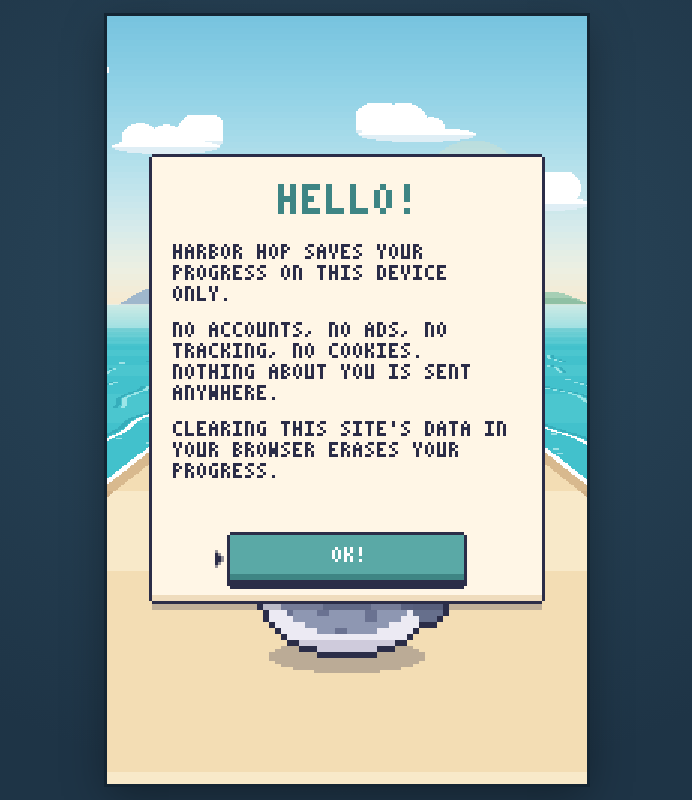
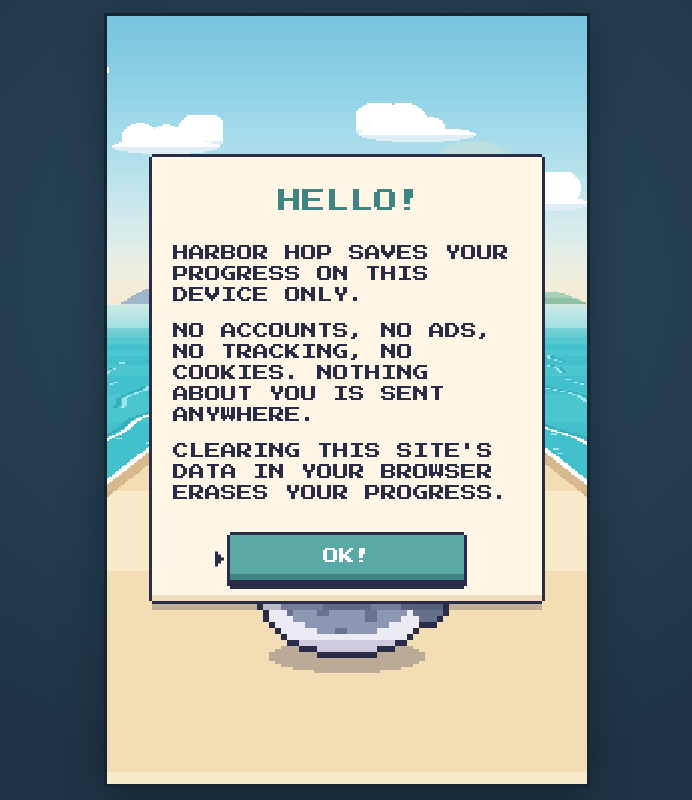
Before and after one commit to sourgummiunicorn/vocaJump, a plain HTML site: page index.html in a window 1280 px wide. Shown: the whole page, without its empty margins (293-985 px from the left). Drawn offline with Linux system fonts and the light colour scheme.

Commit message:
Switch all lettering to a clearer 8-bit font (Press Start 2P)
The old 3x5 letters were too small to tell N, M, W and H apart. All text
now uses an 8x8 alphabet traced from Press Start 2P (SIL Open Font
License 1.1, see FONT-LICENSE.txt).

- The game canvas is now 3x finer (480 x 768) with the same 160 x 256
  game-pixel layout, so letters use smaller, sharper dots: normal text
  is 2/3 of a game pixel per dot, titles keep their old width.
- Wrapping measures the new, wider letters, and labels that no longer
  fit were shortened or given wider buttons (results screens, shop,
  options, help, tips, boss screens and word signs).

Co-Authored-By: Claude Opus 5.5 <noreply@anthropic.com>
Claude-Session: https://claude.ai/code/session_018x34m8nLSJ9YNznZaW9Kos

```diff
--- a/index.html
+++ b/index.html
@@ -8,7 +8,7 @@
   -->
   <main id="stage">
     <canvas id="bg" width="320" height="512" aria-hidden="true"></canvas>
-    <canvas id="game" width="160" height="256" aria-label="Harbor Hop, an endless belly-hop game. Tap or press Space to hop, drag or use arrow keys to steer."></canvas>
+    <canvas id="game" width="480" height="768" aria-label="Harbor Hop, an endless belly-hop game. Tap or press Space to hop, drag or use arrow keys to steer."></canvas>
   </main>
 
   <!-- Classic scripts (no bundler, no modules) so the game also runs by double-clicking index.html.
--- a/js/font.js
+++ b/js/font.js
@@ -1,61 +1,142 @@
 // font.js
-// A hand-made 3x5 pixel font. Each glyph is 5 rows of 3 bits.
-// Drawing text pixel by pixel keeps the UI as crisp as the rest of the art.
+// The game's lettering: an 8 x 8 pixel alphabet traced from the Press Start 2P
+// font (Copyright 2012 The Press Start 2P Project Authors, cody@zone38.net),
+// used under the SIL Open Font License 1.1; see FONT-LICENSE.txt. This traced
+// version is not itself called "Press Start 2P" (a Reserved Font Name).
+//
+// Each glyph is an 8 x 8 grid of dots (16 hex digits, one byte per row).
+// The game screen is 160 x 256 "game pixels"; the canvas underneath is 3x
+// finer, so letters can use smaller dots than the art and stay sharp:
+//   scale 1 (normal text):  a dot = 2/3 of a game pixel, 5 1/3 px per letter
+//   scale 2 (titles):       a dot = 1 game pixel, 8 px per letter
+//   scale 3 (big numbers):  a dot = 4/3 of a game pixel
+// Letters are drawn from a small picture per colour (cached), which is fast.
 
 (function () {
   const G = {
-    A: '010101111101101', B: '110101110101110', C: '011100100100011', D: '110101101101110',
-    E: '111100110100111', F: '111100110100100', G: '011100101101011', H: '101101111101101',
-    I: '111010010010111', J: '001001001101010', K: '101101110101101', L: '100100100100111',
-    M: '101111111101101', N: '110101101101101', O: '010101101101010', P: '110101110100100',
-    Q: '010101101110011', R: '110101110101101', S: '011100010001110', T: '111010010010010',
-    U: '101101101101111', V: '101101101010010', W: '101101111111101', X: '101101010101101',
-    Y: '101101010010010', Z: '111001010100111',
-    0: '111101101101111', 1: '010110010010111', 2: '110001010100111', 3: '110001010001110',
-    4: '101101111001001', 5: '111100110001110', 6: '011100111101111', 7: '111001010010010',
-    8: '111101111101111', 9: '111101111001110',
-    '.': '000000000000010', ',': '000000000010100', '!': '010010010000010', '?': '110001010000010',
-    ':': '000010000010000', '-': '000000111000000', '+': '000010111010000', '/': '001001010100100',
-    "'": '010010000000000', '(': '010100100100010', ')': '010001001001010', '%': '101001010100101',
-    '*': '000101010101000', '<': '001010100010001', '>': '100010001010100', '=': '000111000111000',
-    '"': '101101000000000', ';': '000010000010100',
-    ' ': '000000000000000',
+    "0": '384cc6c6c6643800',
+    "1": '1838181818187e00',
+    "2": '7cc60e3c78e0fe00',
+    "3": '7e0c183c06c67c00',
+    "4": '1c3c6cccfe0c0c00',
+    "5": 'fcc0fc0606c67c00',
+    "6": '3c60c0fcc6c67c00',
+    "7": 'fec60c1830303000',
+    "8": '78c4e4789e867c00',
+    "9": '7cc6c67e060c7800',
+    "A": '386cc6c6fec6c600',
+    "B": 'fcc6c6fcc6c6fc00',
+    "C": '3c66c0c0c0663c00',
+    "D": 'f8ccc6c6c6ccf800',
+    "E": 'fec0c0fcc0c0fe00',
+    "F": 'fec0c0fcc0c0c000',
+    "G": '3e60c0cec6663e00',
+    "H": 'c6c6c6fec6c6c600',
+    "I": '7e18181818187e00',
+    "J": '0606060606c67c00',
+    "K": 'c6ccd8f0f8dcce00',
+    "L": '6060606060607e00',
+    "M": 'c6eefed6d6c6c600',
+    "N": 'c6e6f6decec6c600',
+    "O": '7cc6c6c6c6c67c00',
+    "P": 'fcc6c6c6fcc0c000',
+    "Q": '7cc6c6c6decc7a00',
+    "R": 'fcc6c6cef8dcce00',
+    "S": '7cc6c07c06c67c00',
+    "T": '7e18181818181800',
+    "U": 'c6c6c6c6c6c67c00',
+    "V": 'c6c6c6ee7c381000',
+    "W": 'd6d6d6d6feee4400',
+    "X": 'c6c66c386cc6c600',
+    "Y": '6666663c18181800',
+    "Z": 'fe0e1c3870e0fe00',
+    ".": '0000000000303000',
+    ",": '0000000000303060',
+    "!": '3838383030003000',
+    "?": '7cfec60c38003800',
+    ":": '0030300030300000',
+    "-": '0000007e00000000',
+    "+": '0018187e18180000',
+    "/": '0204081020408000',
+    "'": '3030300000000000',
+    "(": '0c18303030180c00',
+    ")": '6030181818306000',
+    "%": '62a4c810264a8c00',
+    "*": '006c38fe386c0000',
+    "<": '0c18306030180c00',
+    ">": '6030180c18306000',
+    "=": '0000fe00fe000000',
+    "\"": '6c6c6c0000000000',
+    ";": '0030300030306000',
+    "&": '70d8d870dacc7e00',
+    "#": '6cfe6c6c6cfe6c00',
+    "_": '00000000000000fe',
+    " ": '0000000000000000',
   };
 
-  // Measure text width in pixels at a given scale.
+  // dot size (in game pixels) for each scale; always a whole number of
+  // canvas pixels (thirds of a game pixel) so the dots stay crisp
+  const dot = (s) => (s <= 1 ? 2 / 3 : s === 2 ? 1 : Math.floor(s * 1.5) / 3);
+
+  // Measure text width in game pixels at a given scale.
   function width(text, scale = 1) {
-    return text.length ? (text.length * 4 - 1) * scale : 0;
+    return text.length ? (String(text).length * 8 - 1) * dot(scale) : 0;
   }
 
+  // One picture per colour holding every glyph (1 canvas pixel per dot).
+  const CHARS = Object.keys(G);
+  const atlases = {};
+  function atlas(color) {
+    if (atlases[color]) return atlases[color];
+    const cv = document.createElement('canvas');
+    cv.width = CHARS.length * 8; cv.height = 8;
+    const g = cv.getContext('2d');
+    g.fillStyle = color;
+    CHARS.forEach((ch, k) => {
+      const hex = G[ch];
+      for (let row = 0; row < 8; row++) {
+        const bits = parseInt(hex.substr(row * 2, 2), 16);
+        for (let col = 0; col < 8; col++) if (bits & (128 >> col)) g.fillRect(k * 8 + col, row, 1, 1);
+      }
+    });
+    return (atlases[color] = cv);
+  }
+  const INDEX = Object.fromEntries(CHARS.map((c, k) => [c, k]));
+
   // Draw text. opts: { color, scale, align: 'left'|'center'|'right', shadow, outline }
+  // (x, y) is the top-left of the text box, as with the old 3x5 font; tall
+  // scales are nudged down a little so they sit where the old letters did.
   function draw(g, text, x, y, opts = {}) {
     text = String(text).toUpperCase().replace(/[\u2018\u2019]/g, "'").replace(/[\u201C\u201D]/g, '"');
-    const s = opts.scale || 1;
+    const s = opts.scale || 1, u = dot(s);
     const w = width(text, s);
-    let x0 = Math.round(opts.align === 'center' ? x - w / 2 : opts.align === 'right' ? x - w : x);
-    const y0 = Math.round(y);
+    const x0 = Math.round(opts.align === 'center' ? x - w / 2 : opts.align === 'right' ? x - w : x);
+    const y0 = Math.round(y) + Math.round(((5 * s - 7 * u) / 2) * 3) / 3;
+    const smooth = g.imageSmoothingEnabled;
+    g.imageSmoothingEnabled = false;
 
     const paint = (dx, dy, color) => {
-      g.fillStyle = color;
+      const a = atlas(color);
       for (let i = 0; i < text.length; i++) {
-        const bits = G[text[i]] || G['?'];
-        for (let b = 0; b < 15; b++) {
-          if (bits[b] === '1') {
-            g.fillRect(x0 + dx + (i * 4 + (b % 3)) * s, y0 + dy + Math.floor(b / 3) * s, s, s);
-          }
-        }
+        const k = INDEX[text[i]] ?? INDEX['?'];
+        if (text[i] === ' ') continue;
+        g.drawImage(a, k * 8, 0, 8, 8, x0 + dx + i * 8 * u, y0 + dy, 8 * u, 8 * u);
       }
     };
 
     if (opts.outline) {
       for (const [dx, dy] of [[-1, 0], [1, 0], [0, -1], [0, 1], [-1, -1], [1, -1], [-1, 1], [1, 1]]) {
-        paint(dx, dy, opts.outline);
+        paint(dx * u, dy * u, opts.outline);
       }
     }
-    if (opts.shadow) paint(0, Math.max(1, Math.floor(s / 2)), opts.shadow);
+    if (opts.shadow) paint(0, u * (s >= 2 ? 1 : 1), opts.shadow);
     paint(0, 0, opts.color || HH.PAL.uiText);
+    g.imageSmoothingEnabled = smooth;
     return w;
   }
 
-  HH.Font = { draw, width };
+  // Advance (game pixels per letter) at a scale: 5 1/3 for normal text.
+  const adv = (scale = 1) => 8 * dot(scale);
+
+  HH.Font = { draw, width, adv };
 })();
--- a/js/game.js
+++ b/js/game.js
@@ -40,7 +40,13 @@
 HH.Game = class {
   constructor(canvas, bgCanvas) {
     this.cv = canvas;
+    // The game draws in 160 x 256 game pixels, onto a canvas 3x finer
+    // (480 x 768): the art looks the same, and letters can use smaller,
+    // sharper dots (see font.js).
+    canvas.width = HH.View.W * HH.View.RES;
+    canvas.height = HH.View.H * HH.View.RES;
     this.g = canvas.getContext('2d');
+    this.g.setTransform(HH.View.RES, 0, 0, HH.View.RES, 0, 0);
     this.g.imageSmoothingEnabled = false;
 
     HH.Save.load();
@@ -825,11 +831,11 @@ HH.Game = class {
   // One friendly, specific hint for the next try (on the game-over screen only).
   tipFor(it) {
     const kind = it ? it.kind : '';
-    if (kind === 'boulder') return 'STEER INTO THE GAP IN THE BIG ROCKS';
-    if (kind === 'log') return 'HOP A MOMENT BEFORE THE LOG';
-    if (kind === 'crab') return 'CRABS WANDER: HOP OVER THEM';
-    if (this.seal.bestRhythm < 3) return 'TAP AS YOU LAND TO BUILD RHYTHM';
-    return 'PEARLS GIVE A BUBBLE THAT SAVES YOU';
+    if (kind === 'boulder') return 'STEER INTO ROCK GAPS';
+    if (kind === 'log') return 'HOP JUST BEFORE A LOG';
+    if (kind === 'crab') return 'HOP OVER WANDERING CRABS';
+    if (this.seal.bestRhythm < 3) return 'TAP RIGHT AS YOU LAND';
+    return 'PEARLS GIVE A SAFE BUBBLE';
   }
 
   stepFlop(dt) {
--- a/js/projection.js
+++ b/js/projection.js
@@ -17,6 +17,7 @@
 
 HH.View = {
   W: 160,          // virtual screen size in pixels
+  RES: 3,          // canvas pixels per game pixel (finer lettering, same art)
   H: 256,
   HORIZON: 96,     // the horizon line
   CAM_H: 1,        // camera height above the sand
--- a/js/ui.js
+++ b/js/ui.js
@@ -132,7 +132,10 @@ HH.UI = (function () {
   }
 
   // Split text into lines of at most `max` characters (3x5 font = 4 px a letter).
+  // `max` is a line width counted in the OLD 4-pixel letters (so every caller
+  // keeps its box width); the Press Start letters are 5 1/3 px, so fewer fit.
   function wrap(text, max) {
+    max = Math.max(1, Math.floor((max * 4) / F.adv(1)));
     const lines = [];
     let line = '';
     for (const word of text.split(' ')) {
@@ -144,7 +147,7 @@ HH.UI = (function () {
   }
 
   // Draw wrapped text, highlighting the Word Mode word (any form of it:
-  // FOSTER, FOSTERS, FOSTERED). The font is monospaced: 4 px per letter.
+  // FOSTER, FOSTERS, FOSTERED). The font is monospaced (F.adv() px per letter).
   function richText(g, text, word, x, y, max, lineH, color, hi) {
     const stem = word ? word.slice(0, word.length <= 4 ? word.length - 1 : word.length - 2) : null;
     const lines = wrap(text, max);
@@ -153,10 +156,11 @@ HH.UI = (function () {
       for (const tok of line.split(' ')) {
         const bare = tok.replace(/[^A-Z]/g, '');
         const isWord = stem && bare.startsWith(stem);
-        F.draw(g, tok, x + col * 4, y + i * lineH, { color: isWord ? hi : color });
+        const A = F.adv(1);
+        F.draw(g, tok, x + col * A, y + i * lineH, { color: isWord ? hi : color });
         if (isWord) {                                          // underline the letters, not the punctuation
           const lead = tok.indexOf(bare[0]);
-          g.fillStyle = hi; g.fillRect(x + (col + lead) * 4, y + i * lineH + 6, bare.length * 4 - 1, 1);
+          g.fillStyle = hi; g.fillRect(Math.round(x) + (col + lead) * A, Math.round(y) + i * lineH + 16 / 3, bare.length * A - 2 / 3, 2 / 3);
         }
         col += tok.length + 1;
       }
@@ -250,7 +254,7 @@ HH.UI = (function () {
 
     // NEW WORDS A DAY  [-] 3 [+]
     g.fillStyle = P.tealD; g.fillRect(28, 133, 104, 1);       // a thin line between sound and study
-    F.draw(g, 'NEW WORDS A DAY', 30, 146, { color: P.outline });
+    F.draw(g, 'WORDS A DAY', 30, 146, { color: P.outline });
     F.draw(g, String(goal), 113, 143, { align: 'center', scale: 2, color: P.tealD });
     // under the number: the range, or MAX / MIN at either end
     const tag = goal >= S.DAILY_MAX ? 'MAX' : goal <= S.DAILY_MIN ? 'MIN' : `${S.DAILY_MIN} TO ${S.DAILY_MAX}`;
@@ -259,8 +263,8 @@ HH.UI = (function () {
     const left = HH.WORDS.length - S.learnedCount(save);
     const n = (x) => String(x).replace(/\B(?=(\d{3})+(?!\d))/g, ',');
     const info = left <= 0 ? 'EVERY WORD LEARNED. REVIEWS KEEP THEM FRESH.'
-      : `AT ${goal} A DAY: ${left === HH.WORDS.length ? 'ALL ' + n(left) : n(left) + ' MORE'} WORDS IN ABOUT ${n(S.daysToFinish(save))} DAYS. REVIEWS STILL COME DAILY.`;
-    wrap(info, 26).slice(0, 3).forEach((l, i) => F.draw(g, l, 30, 168 + i * 7, { color: '#9e9486' }));
+      : `AT ${goal} A DAY: ${left === HH.WORDS.length ? 'ALL WORDS' : n(left) + ' MORE WORDS'} IN ABOUT ${n(S.daysToFinish(save))} DAYS. REVIEWS COME DAILY.`;
+    wrap(info, 26).slice(0, 4).forEach((l, i) => F.draw(g, l, 30, 168 + i * 7, { color: '#9e9486' }));
 
     return [
       { id: 'music', label: save.music ? 'ON' : 'OFF', x: 96, y: 67, w: 34, h: 15, style: save.music ? 'primary' : 'normal' },
@@ -332,7 +336,7 @@ HH.UI = (function () {
     SHOP.forEach(([id, name], i) => {
       const own = id === 'none' || !!save.cosmetics[id];
       btns.push({
-        id: 'wear:' + id, label: name, x: 12 + (i % 2) * 70, y: 99 + Math.floor(i / 2) * 14, w: 66, h: 12,
+        id: 'wear:' + id, label: name, x: 11 + (i % 2) * 70, y: 99 + Math.floor(i / 2) * 14, w: 68, h: 12,
         style: save.equipped === id ? 'primary' : own ? 'normal' : 'ghost',
       });
     });
@@ -406,13 +410,12 @@ HH.UI = (function () {
       'HOW FAR CAN YOU GO?',
     ]],
     ['WORDS', [
-      'PROFESSOR SEAL SHOWS A WORD AND ITS MEANING.',
-      'SPELL IT FROM MEMORY: SCOOT INTO THE LETTERS IN ORDER.',
+      'SPELL THE WORD FROM MEMORY: SCOOT INTO ITS LETTERS IN ORDER.',
       'HOP OVER A ROW TO SKIP IT.',
-      'EACH RIGHT LETTER: 3 FISH. A WRONG ONE COSTS A HEART.',
-      'FINISH A WORD EACH DAY FOR YOUR STREAK AND AN OCEAN FACT.',
-      'LEARN ALL 3,000 WORDS TO EARN THE GRAD CAP. FISH BUY THE OTHER LOOKS.',
-      'PICK 1 TO 5 NEW WORDS A DAY IN OPTIONS. TRICKY WORDS COME BACK.',
+      'RIGHT LETTER: 3 FISH. WRONG LETTER: -1 HEART.',
+      'PICK 1 TO 5 NEW WORDS A DAY IN OPTIONS.',
+      'AFTER 6 STUDY DAYS COMES BOSS DAY WITH MURK.',
+      'LEARN ALL 3,000 WORDS TO EARN THE GRAD CAP.',
     ]],
     ['PRIVACY', [
       'HARBOR HOP DOES NOT COLLECT ANY DATA ABOUT YOU.',
@@ -580,7 +583,9 @@ HH.UI = (function () {
     const n = wm.w.length;
     panel(g, 4, 213, 152, 40);
     const m = wm.entry[2].toUpperCase();
-    const short = m.length <= 37 ? m : m.slice(0, m.lastIndexOf(' ', 33)) + '...';    // the meaning, as a reminder
+    let short = m;                                     // the meaning, as a reminder (cut to fit)
+    while (F.width(short) > 146 && short.includes(' ')) short = short.slice(0, short.lastIndexOf(' ')).replace(/[,;:]$/, '') + '...';
+    if (short.endsWith('......')) short = short.replace(/\.{6}$/, '...');
     F.draw(g, short, V.W / 2, 218, { align: 'center', color: '#8a8173' });
     const done = wm.doneT > 0;
     for (let i = 0; i < n; i++) {
@@ -654,15 +659,15 @@ HH.UI = (function () {
     if (r.newFacts) extra.push({ id: 'seeFact', label: 'NEW OCEAN FACT!', x: 30, y: y0 + 117, w: 100, h: 10, style: 'primary' });
     if (r.dayDone) return [...extra,
       { id: 'menu', label: 'SEE YOU TOMORROW', x: 18, y: y0 + 128, w: 124, h: 21, style: 'teal' },
-      { id: 'again', label: 'PRACTICE', x: 18, y: y0 + 156, w: 38, h: 13 },
-      { id: 'shop', label: 'SHOP', x: 61, y: y0 + 156, w: 38, h: 13 },
-      { id: 'wordbook', label: 'FLIPBOOK', x: 104, y: y0 + 156, w: 38, h: 13 },
+      { id: 'again', label: 'PRACTICE', x: 18, y: y0 + 156, w: 46, h: 13 },
+      { id: 'shop', label: 'SHOP', x: 67, y: y0 + 156, w: 26, h: 13 },
+      { id: 'wordbook', label: 'FLIPBOOK', x: 96, y: y0 + 156, w: 46, h: 13 },
     ];
     return [...extra,
       { id: 'again', label: 'HOP AGAIN', x: 18, y: y0 + 128, w: 124, h: 21, style: 'teal', scale: 2 },
-      { id: 'menu', label: 'MENU', x: 18, y: y0 + 156, w: 38, h: 13 },
-      { id: 'shop', label: 'SHOP', x: 61, y: y0 + 156, w: 38, h: 13 },
-      { id: 'wordbook', label: 'FLIPBOOK', x: 104, y: y0 + 156, w: 38, h: 13 },
+      { id: 'menu', label: 'MENU', x: 18, y: y0 + 156, w: 34, h: 13 },
+      { id: 'shop', label: 'SHOP', x: 56, y: y0 + 156, w: 36, h: 13 },
+      { id: 'wordbook', label: 'FLIPBOOK', x: 96, y: y0 + 156, w: 46, h: 13 },
     ];
   }
 
@@ -902,9 +907,9 @@ HH.UI = (function () {
 
     return [
       { id: 'again', label: 'HOP AGAIN', x: 18, y: y0 + 97 + sh, w: 124, h: 21, style: 'primary', scale: 2 },
-      { id: 'menu', label: 'MENU', x: 18, y: y0 + 125 + sh, w: 38, h: 13 },
-      { id: 'shop', label: 'SHOP', x: 61, y: y0 + 125 + sh, w: 38, h: 13 },
-      { id: 'wordbook', label: 'FLIPBOOK', x: 104, y: y0 + 125 + sh, w: 38, h: 13 },
+      { id: 'menu', label: 'MENU', x: 18, y: y0 + 125 + sh, w: 34, h: 13 },
+      { id: 'shop', label: 'SHOP', x: 56, y: y0 + 125 + sh, w: 36, h: 13 },
+      { id: 'wordbook', label: 'FLIPBOOK', x: 96, y: y0 + 125 + sh, w: 46, h: 13 },
     ];
   }
 
```
Also changed, not shown: js/boss.js (+12 -6 lines), FONT-LICENSE.txt (added), 1 other file.
